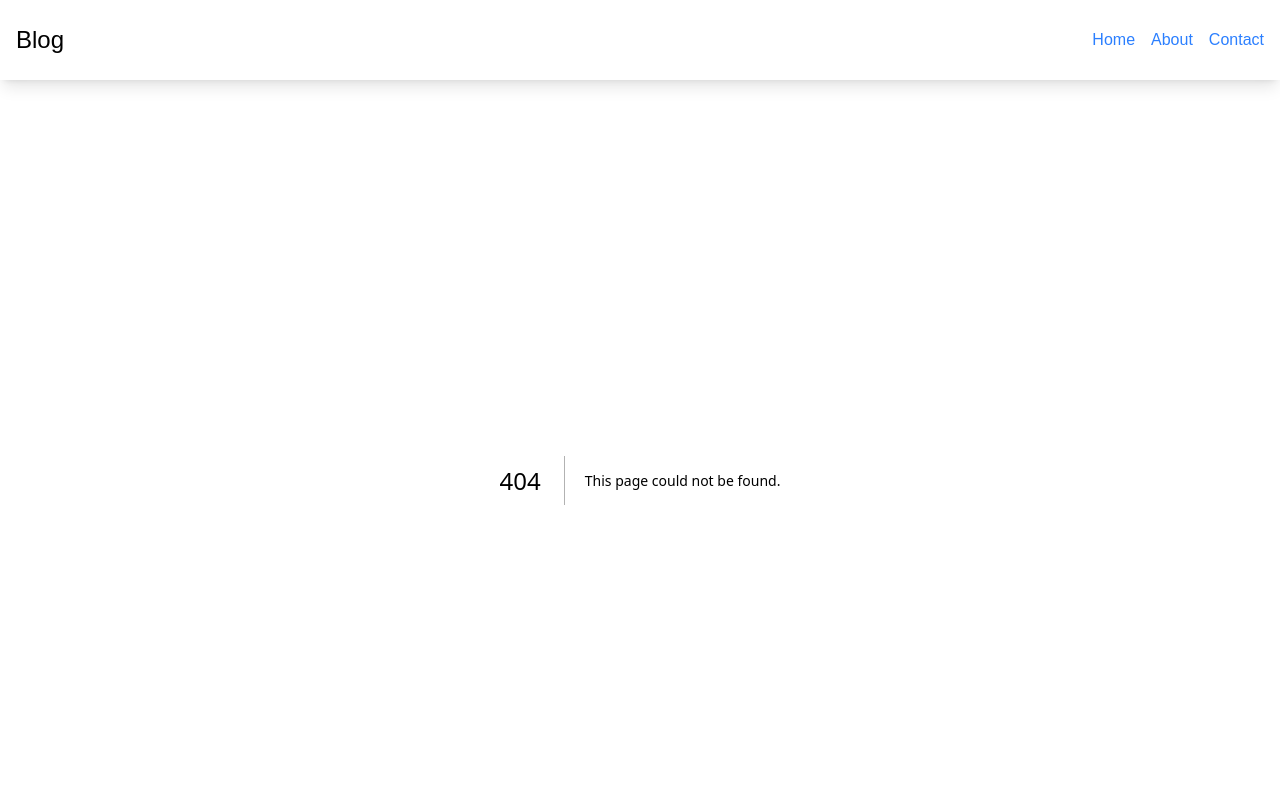
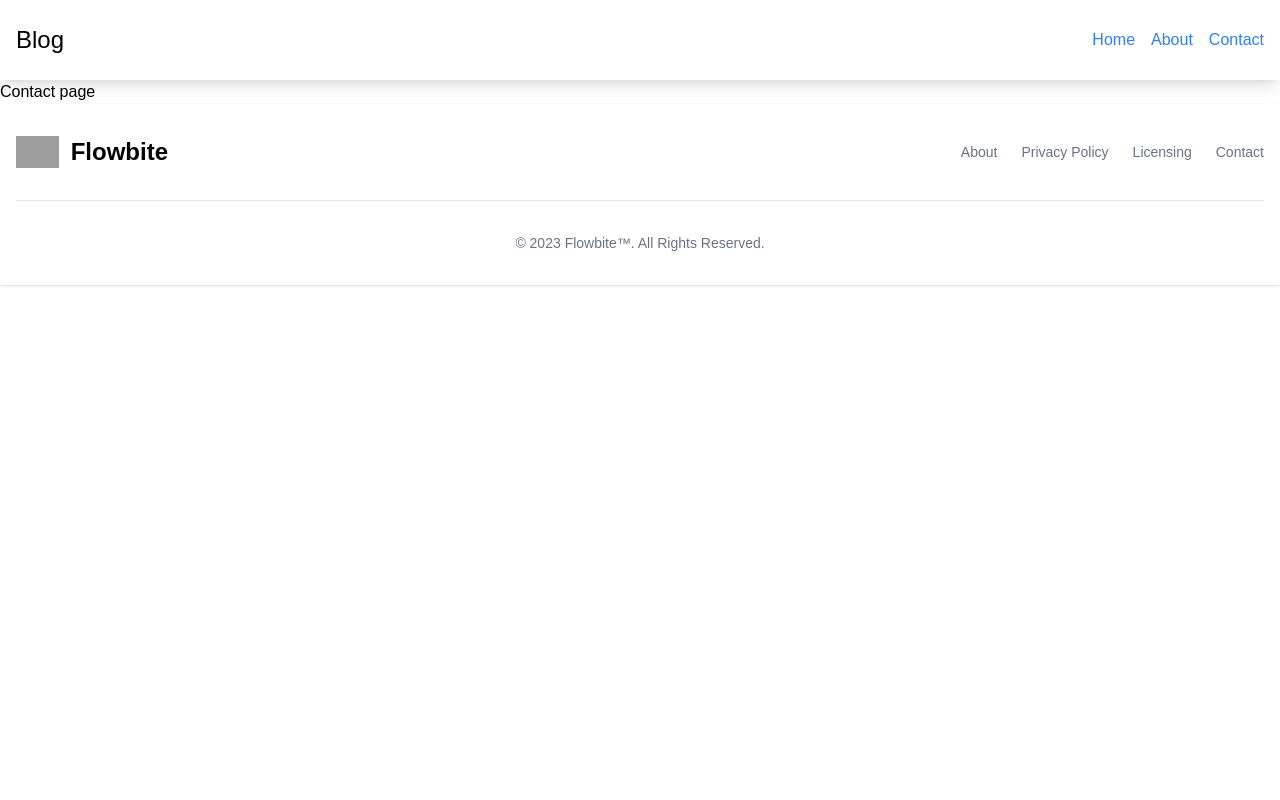
Before and after one commit to kumarnivi/Blog_APP_Nextjs, a Next.js app: page /contact in a window 1280 px wide. Before the commit this address had no page. Shown: the top 800 px of the page. Built offline with nearby package versions, Linux system fonts and the light colour scheme; grey boxes are pictures that could not be loaded.

Commit message:
about page created

```diff
--- /dev/null
+++ b/src/app/about/page.js
@@ -0,0 +1,5 @@
+export default function About () {
+    return (
+        <h1>Hello About</h1>
+    )
+}
--- /dev/null
+++ b/src/app/contact/page.js
@@ -0,0 +1,5 @@
+export default function Contact(){
+    return (
+        <h1>Contact page</h1>
+    )
+}
--- a/src/compoments/Header.js
+++ b/src/compoments/Header.js
@@ -4,9 +4,9 @@
         <div className="container mx-auto px-4 py-6 flex justify-between items-center">
             <h1 className="text-2xl " style={{color:"black"}}>Blog</h1>
             <nav className="space-x-4">
-                <a href="#" className="text-blue-500">Home</a>
-                <a href="#" className="text-blue-500">About</a>
-                <a href="#" className="text-blue-500">Contact</a>
+                <a href="/" className="text-blue-500">Home</a>
+                <a href="./about" className="text-blue-500">About</a>
+                <a href="./contact" className="text-blue-500">Contact</a>
             </nav>
         </div>
     </header>
```
